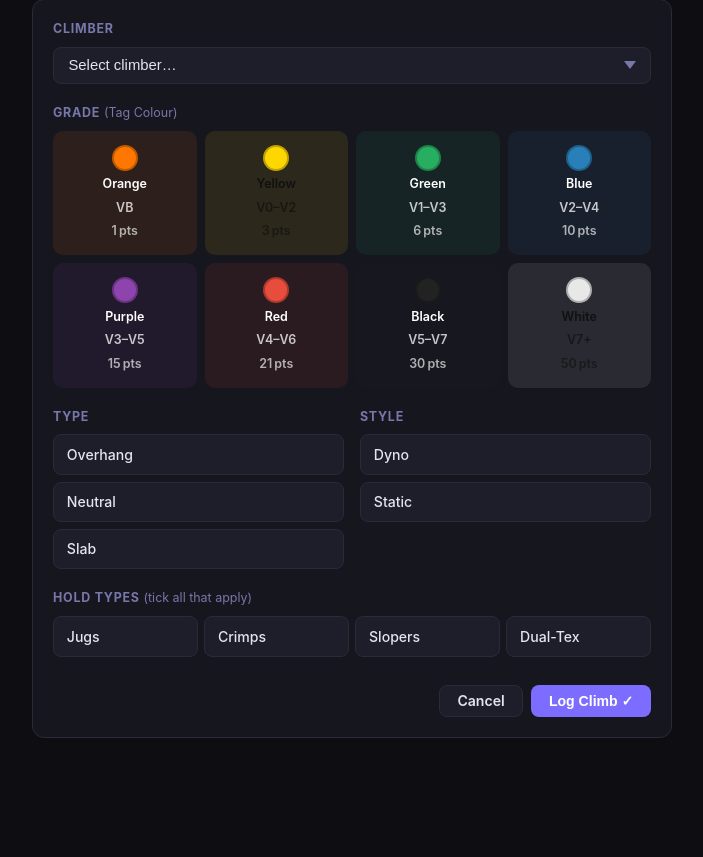
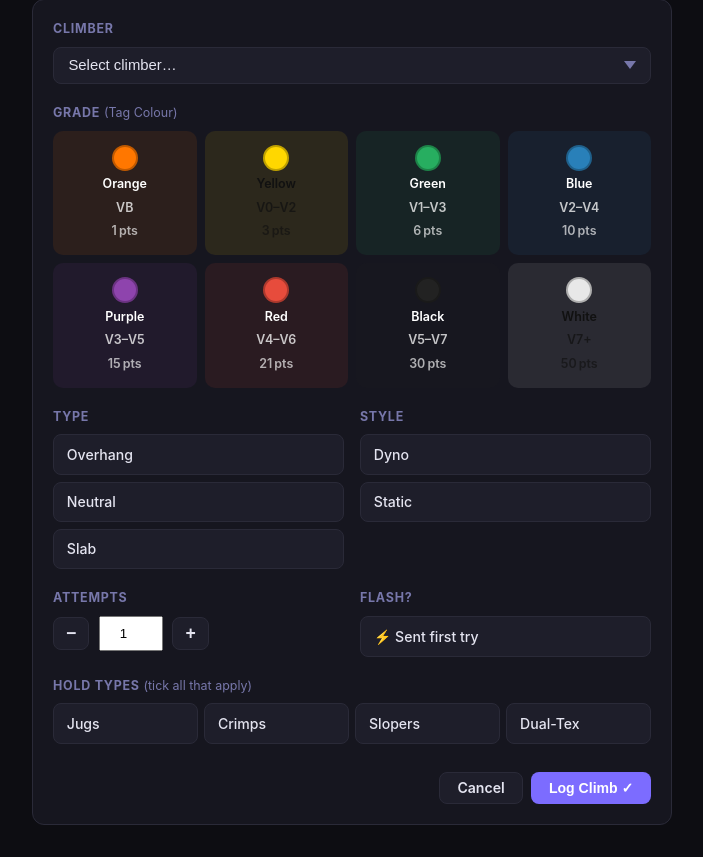
Before and after one commit to legitgodaaron/climbing-tracker, a Flask app: page /log in a window 1280 px wide. Shown: the part 147-1004 px from the top of the page, without its empty margins (288-991 px from the left). Before the commit the page ends 885 px from the top, so only its background shows below. Run offline with Flask 3, Linux system fonts and the light colour scheme; data that the repository does not hold is empty.

Commit message:
added flash/attempts counter + flash % to stats

```diff
--- a/app.py
+++ b/app.py
@@ -63,6 +63,8 @@ def init_db():
             style       TEXT    NOT NULL,
             holds       TEXT    NOT NULL,
             points      INTEGER NOT NULL,
+            flashed     INTEGER NOT NULL DEFAULT 0,
+            attempts    INTEGER NOT NULL DEFAULT 1,
             date        TIMESTAMP DEFAULT CURRENT_TIMESTAMP,
             FOREIGN KEY (user_id)    REFERENCES users(id),
             FOREIGN KEY (session_id) REFERENCES sessions(id)
@@ -72,6 +74,10 @@ def init_db():
     cols = [row[1] for row in conn.execute('PRAGMA table_info(climbs)')]
     if 'session_id' not in cols:
         conn.execute('ALTER TABLE climbs ADD COLUMN session_id INTEGER REFERENCES sessions(id)')
+    if 'flashed' not in cols:
+        conn.execute('ALTER TABLE climbs ADD COLUMN flashed INTEGER NOT NULL DEFAULT 0')
+    if 'attempts' not in cols:
+        conn.execute('ALTER TABLE climbs ADD COLUMN attempts INTEGER NOT NULL DEFAULT 1')
     conn.commit()
     conn.close()
 
@@ -152,6 +158,13 @@ def log_climb():
         ctype = request.form.get('climb_type', '')
         style = request.form.get('style', '')
         holds = request.form.getlist('holds')
+        flashed  = 1 if request.form.get('flashed') == '1' else 0
+        try:
+            attempts = max(1, int(request.form.get('attempts', 1)))
+        except (ValueError, TypeError):
+            attempts = 1
+        if flashed:
+            attempts = 1  # a flash is always 1 attempt
 
         # Optional session
         raw_sid = request.form.get('session_id', '').strip()
@@ -189,9 +202,9 @@ def log_climb():
         points = GRADE_MAP[grade]['points']
         conn = get_db()
         conn.execute(
-            'INSERT INTO climbs (user_id, session_id, grade_color, climb_type, style, holds, points) '
-            'VALUES (?,?,?,?,?,?,?)',
-            (user_id, session_id, grade, ctype, style, json.dumps(holds), points)
+            'INSERT INTO climbs (user_id, session_id, grade_color, climb_type, style, holds, points, flashed, attempts) '
+            'VALUES (?,?,?,?,?,?,?,?,?)',
+            (user_id, session_id, grade, ctype, style, json.dumps(holds), points, flashed, attempts)
         )
         conn.commit()
         conn.close()
@@ -408,7 +421,8 @@ def stats():
     grade_order = [g['key'] for g in GRADE_COLORS]  # ascending difficulty
     user_stats  = {
         u['id']: {'name': u['name'], 'total_climbs': 0,
-                  'total_points': 0, 'best_grade': None}
+                  'total_points': 0, 'best_grade': None,
+                  'flashes': 0}
         for u in users
     }
     for c in all_climbs:
@@ -418,9 +432,14 @@ def stats():
         s = user_stats[uid]
         s['total_climbs'] += 1
         s['total_points'] += c['points']
+        if c['flashed']:
+            s['flashes'] += 1
         cur = s['best_grade']
         if cur is None or grade_order.index(color) > grade_order.index(cur['key']):
             s['best_grade'] = GRADE_MAP[color]
+
+    for s in user_stats.values():
+        s['flash_pct'] = round(100 * s['flashes'] / s['total_climbs']) if s['total_climbs'] else 0
 
     user_rows = sorted(user_stats.values(),
                        key=lambda x: x['total_points'], reverse=True)
--- a/templates/index.html
+++ b/templates/index.html
@@ -28,6 +28,7 @@
         &ensp;{{ c.climb_type | capitalize }}
         &middot; {{ c.style | capitalize }}
         &middot; {{ c.holds | from_json | join(', ') }}
+        {% if c.flashed %}&ensp;<span style="color:#FFD700; font-size:.85em;" title="Flashed!">⚡ Flash</span>{% elif c.attempts > 1 %}&ensp;<span style="color:var(--muted); font-size:.82em;">{{ c.attempts }} tries</span>{% endif %}
         {% if c.session_gym %}&ensp;<span style="color:var(--accent); opacity:.7;">&#9673; {{ c.session_gym }}</span>{% endif %}
       </div>
     </div>
--- a/templates/log.html
+++ b/templates/log.html
@@ -83,6 +83,30 @@
       </div>
     </div>
 
+    <!-- Attempts + Flash -->
+    <div class="two-col">
+      <div class="form-group">
+        <label class="field-label" for="attempts-input">Attempts</label>
+        <div style="display:flex; align-items:center; gap:.6rem;">
+          <button type="button" class="btn btn-secondary" id="btn-minus"
+                  style="padding:.4rem .75rem; font-size:1.1rem; line-height:1;">−</button>
+          <input type="number" name="attempts" id="attempts-input"
+                 value="1" min="1" max="99"
+                 style="width:4rem; text-align:center; padding:.5rem;">
+          <button type="button" class="btn btn-secondary" id="btn-plus"
+                  style="padding:.4rem .75rem; font-size:1.1rem; line-height:1;">+</button>
+        </div>
+      </div>
+
+      <div class="form-group">
+        <label class="field-label">Flash?</label>
+        <label class="opt-card" id="flash-card" style="margin-top:.1rem;">
+          <input type="checkbox" name="flashed" value="1" id="flash-check">
+          ⚡ Sent first try
+        </label>
+      </div>
+    </div>
+
     <!-- Holds -->
     <div class="form-group">
       <label class="field-label">
@@ -121,6 +145,35 @@
   sel.closest('form').addEventListener('submit', function() {
     if (sel.value) localStorage.setItem(KEY, sel.value);
   });
+
+  // Attempts +/- buttons
+  const attInput = document.getElementById('attempts-input');
+  document.getElementById('btn-minus').addEventListener('click', () => {
+    if (parseInt(attInput.value) > 1) attInput.value = parseInt(attInput.value) - 1;
+    syncFlash();
+  });
+  document.getElementById('btn-plus').addEventListener('click', () => {
+    attInput.value = parseInt(attInput.value) + 1;
+    syncFlash();
+  });
+  attInput.addEventListener('input', syncFlash);
+
+  // Flash checkbox syncs attempts to 1 and disables the input
+  const flashCheck = document.getElementById('flash-check');
+  flashCheck.addEventListener('change', syncFlash);
+
+  function syncFlash() {
+    if (flashCheck.checked) {
+      attInput.value = 1;
+      attInput.disabled = true;
+      document.getElementById('btn-minus').disabled = true;
+      document.getElementById('btn-plus').disabled  = true;
+    } else {
+      attInput.disabled = false;
+      document.getElementById('btn-minus').disabled = false;
+      document.getElementById('btn-plus').disabled  = false;
+    }
+  }
 </script>
 
 {% endblock %}
--- a/templates/session.html
+++ b/templates/session.html
@@ -69,6 +69,7 @@
         &ensp;{{ c.climb_type | capitalize }}
         &middot; {{ c.style | capitalize }}
         &middot; {{ c.holds | from_json | join(', ') }}
+        {% if c.flashed %}&ensp;<span style="color:#FFD700; font-size:.85em;" title="Flashed!">⚡ Flash</span>{% elif c.attempts > 1 %}&ensp;<span style="color:var(--muted); font-size:.82em;">{{ c.attempts }} tries</span>{% endif %}
       </div>
     </div>
     <div class="feed-pts">+{{ c.points }}&thinsp;pts</div>
```
Also changed, not shown: templates/stats.html (+9 -0 lines).
